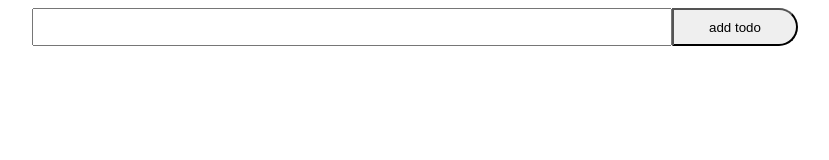
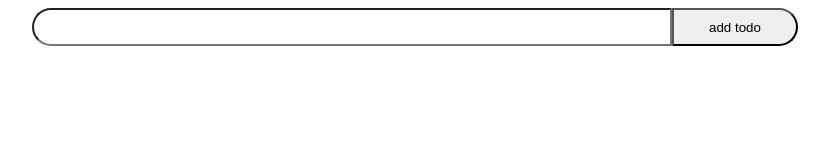
Before and after one commit to amiraliarian/todo-app, a plain HTML site: page index.html in a window 1280 px wide. Shown: the whole page, without its empty margins (205-1034 px from the left). Drawn offline with Linux system fonts and the light colour scheme.

Commit message:
inp-border-radius

```diff
--- a/style.css
+++ b/style.css
@@ -5,6 +5,7 @@ body{
 .inp{
     width: 50%;
     height: 2rem;
+    border-radius: 100000000000000000000000000px 0 0 1000000000000000000000000000px;
 }
 .btn{
     width: 10%;
```
